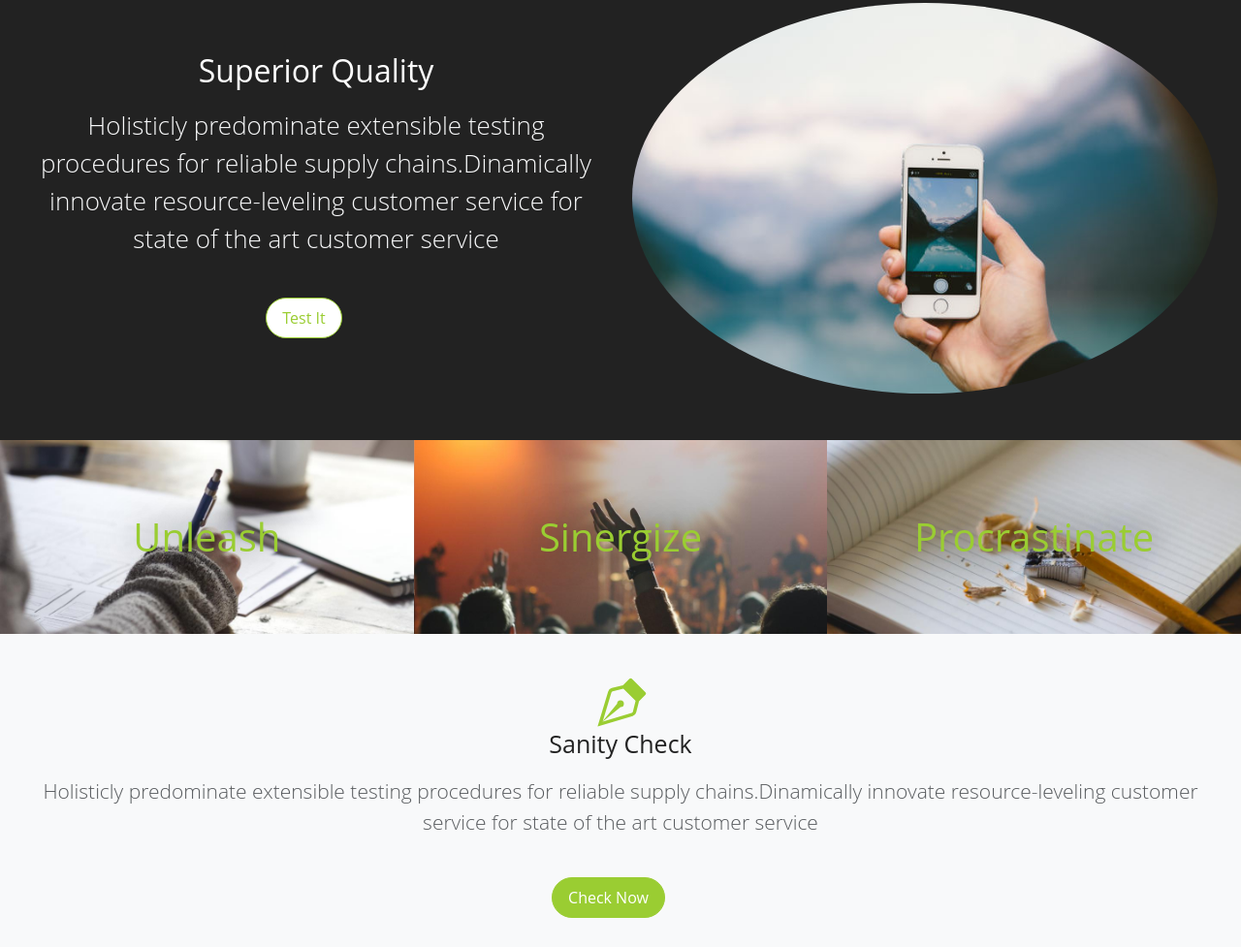
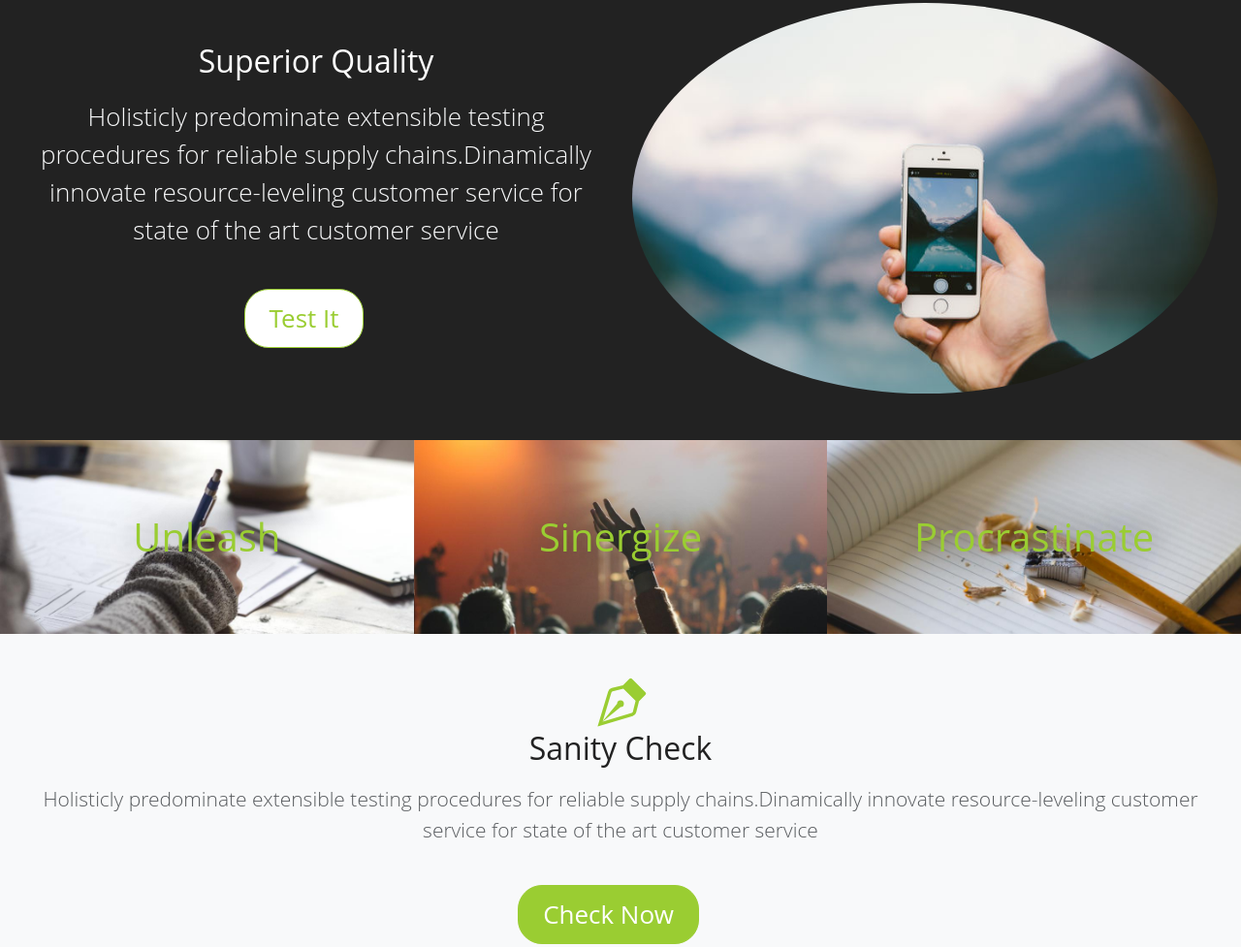
Before and after one commit to Nebojsaposao/Simple-Bootstrap-5-Sass-and-Flex-page, a website: page index.html in a window 1280 px wide. Shown: the part 1615-2592 px from the top of the page at 97% size. Drawn offline with nearby package versions, Linux system fonts and the light colour scheme.

Commit message:
Media Queries fix2

```diff
--- a/scss/components/_media_query.scss
+++ b/scss/components/_media_query.scss
@@ -74,6 +74,12 @@
 }
 
 @media screen and (min-width:1200px){
+// Global
+  .btn{
+    font-size: 26px;
+    padding: 10px 25px;
+  }
+
   .main-header{
 
     &-content{
@@ -138,4 +144,16 @@
       align-items: center;
     }
   }
+
+  .content3{
+
+  &__section-heading{
+    font-size: 32px;
+
+  }
+
+    & .text-light{
+    font-size: 26px;
+   }
+  }
 }
```
Also changed, not shown: css/main.css, 1 other file.
